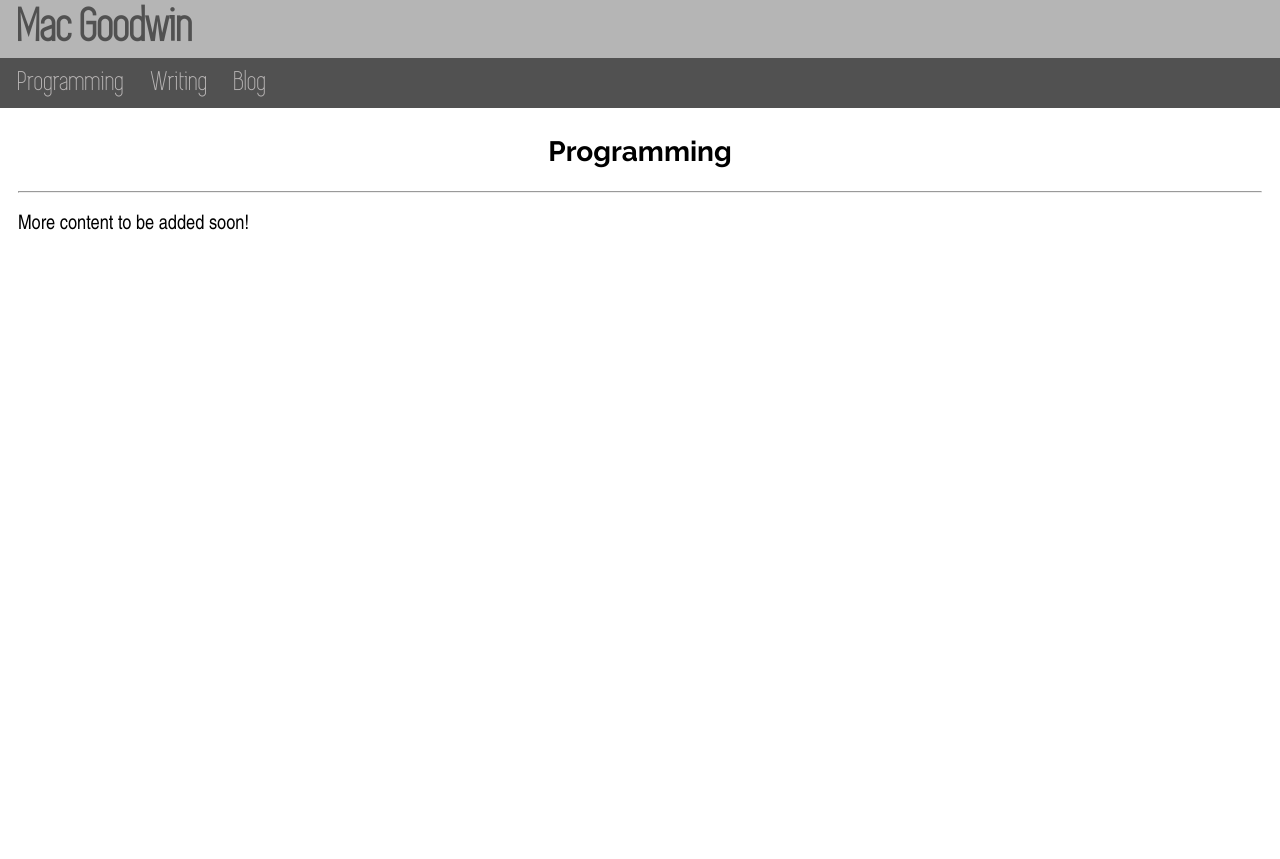
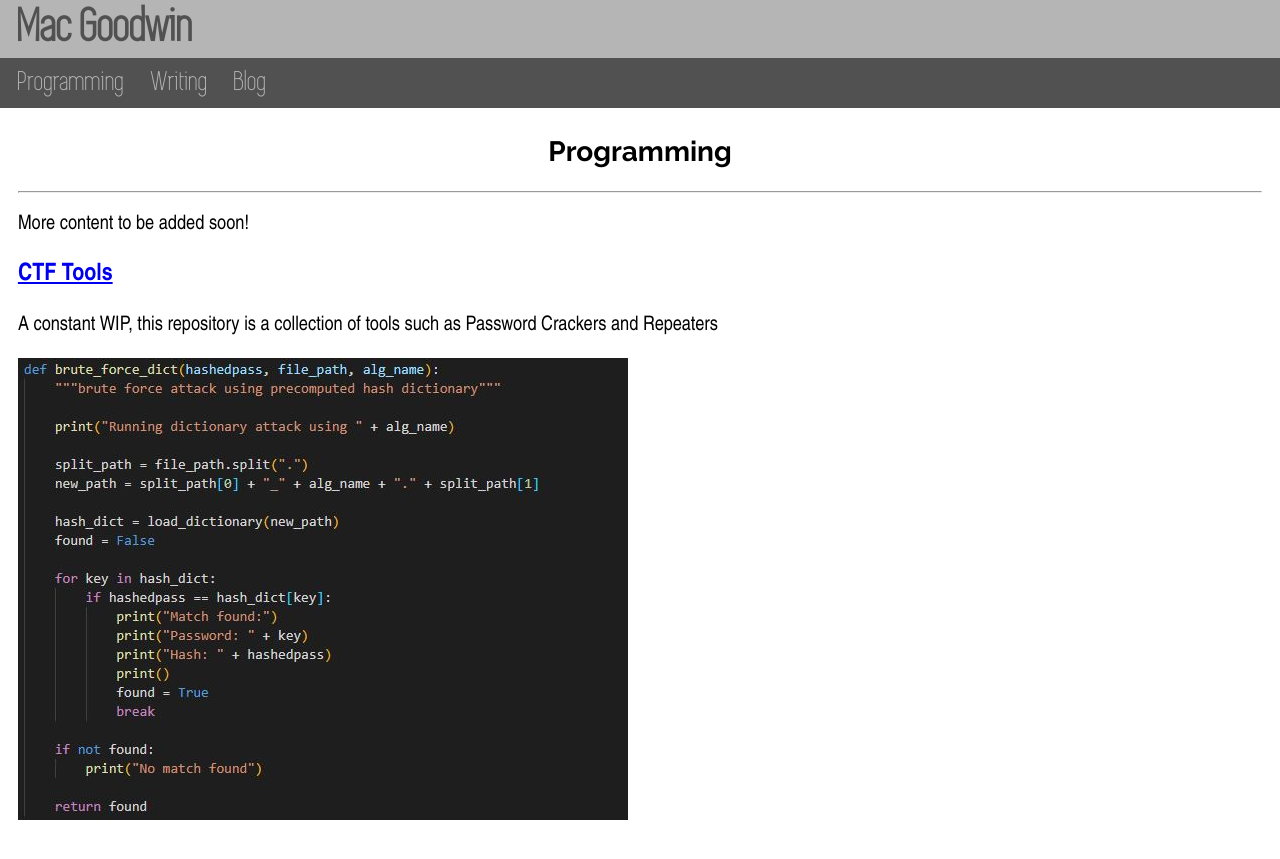
Before and after one commit to Twigonometry/mac-goodwin.com, a Jekyll site: the page built from mac-goodwin/programming.html, in a window 1280 px wide. Shown: the top 859 px of the page. Built offline with Jekyll 4.4.1, drawn with Linux system fonts in a browser that asks for light colours; some web fonts are replaced.

Commit message:
Basic programming showcase

```diff
--- /dev/null
+++ b/mac-goodwin/_includes/showcases/programming-showcase.html
@@ -0,0 +1,13 @@
+<div class="programming-showcase" id={{ include.title }}>
+    <div class="text">
+        {% capture path %}/programming/showcases/{{ include.path }}{% endcapture %}
+
+        <h3 id="title"><a href="{{ path }}">{{ include.title }}</a></h3>
+
+        <p id="description">{{ include.description }}</p>
+    </div>
+
+    {% capture image-path %}/assets/images/programming/{{ include.image-path }}{% endcapture %}
+
+    <img src="{{ image-path }}">
+</div>
--- a/mac-goodwin/programming.html
+++ b/mac-goodwin/programming.html
@@ -5,3 +5,5 @@ description: My programming portfolio, with links to source code and my thoughts
 ---
 
 {% include programming_content.html %}
+
+{% include showcases/programming-showcase.html title="CTF Tools" description="A constant WIP, this repository is a collection of tools such as Password Crackers and Repeaters" path="ctf-tools.html" image-path="passcrack.JPG"%}
--- /dev/null
+++ b/mac-goodwin/programming/showcases/ctf-tools.html
@@ -0,0 +1 @@
+<h3>CTF Tools</h3>
```
Also changed, not shown: mac-goodwin/assets/images/programming/passcrack.JPG (added).
